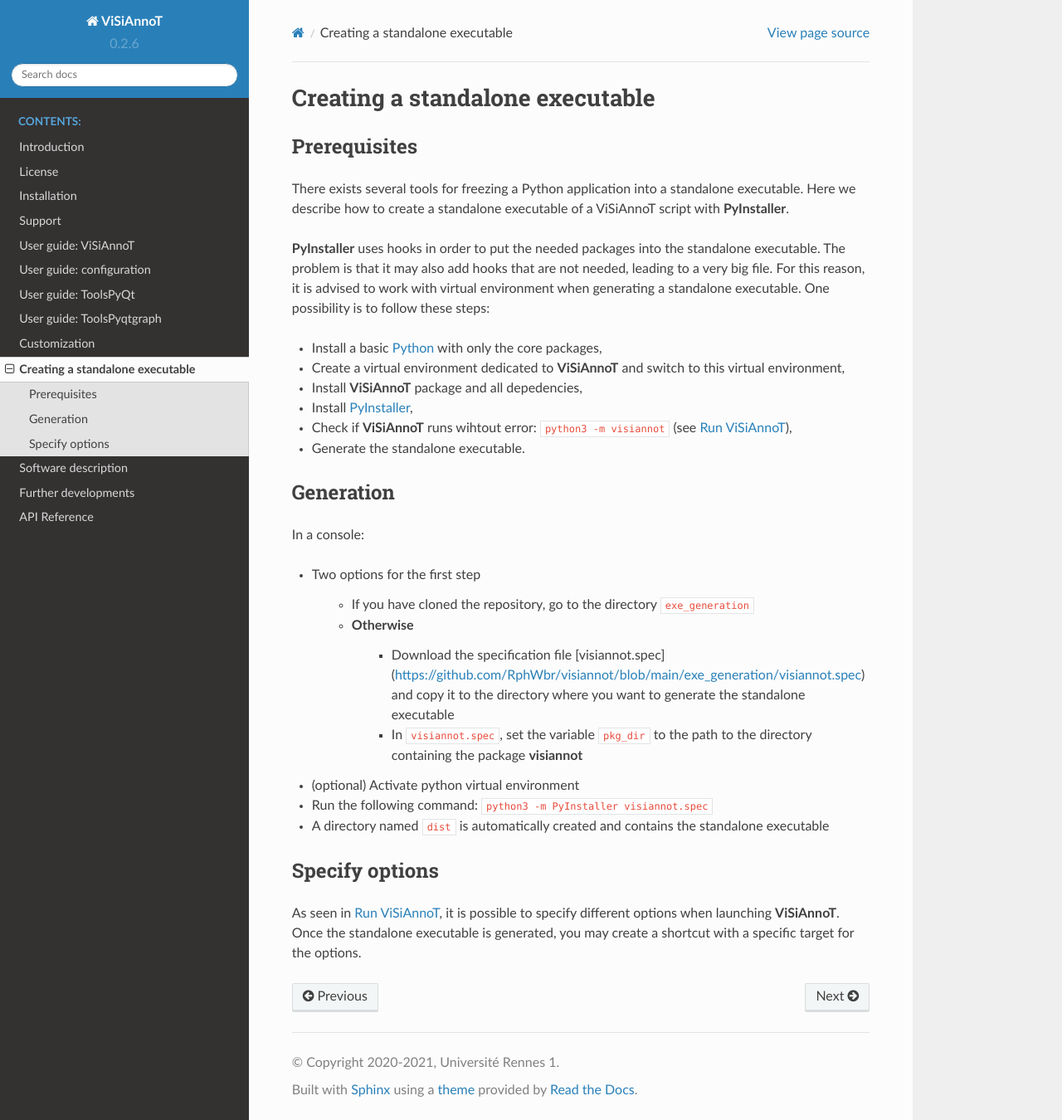
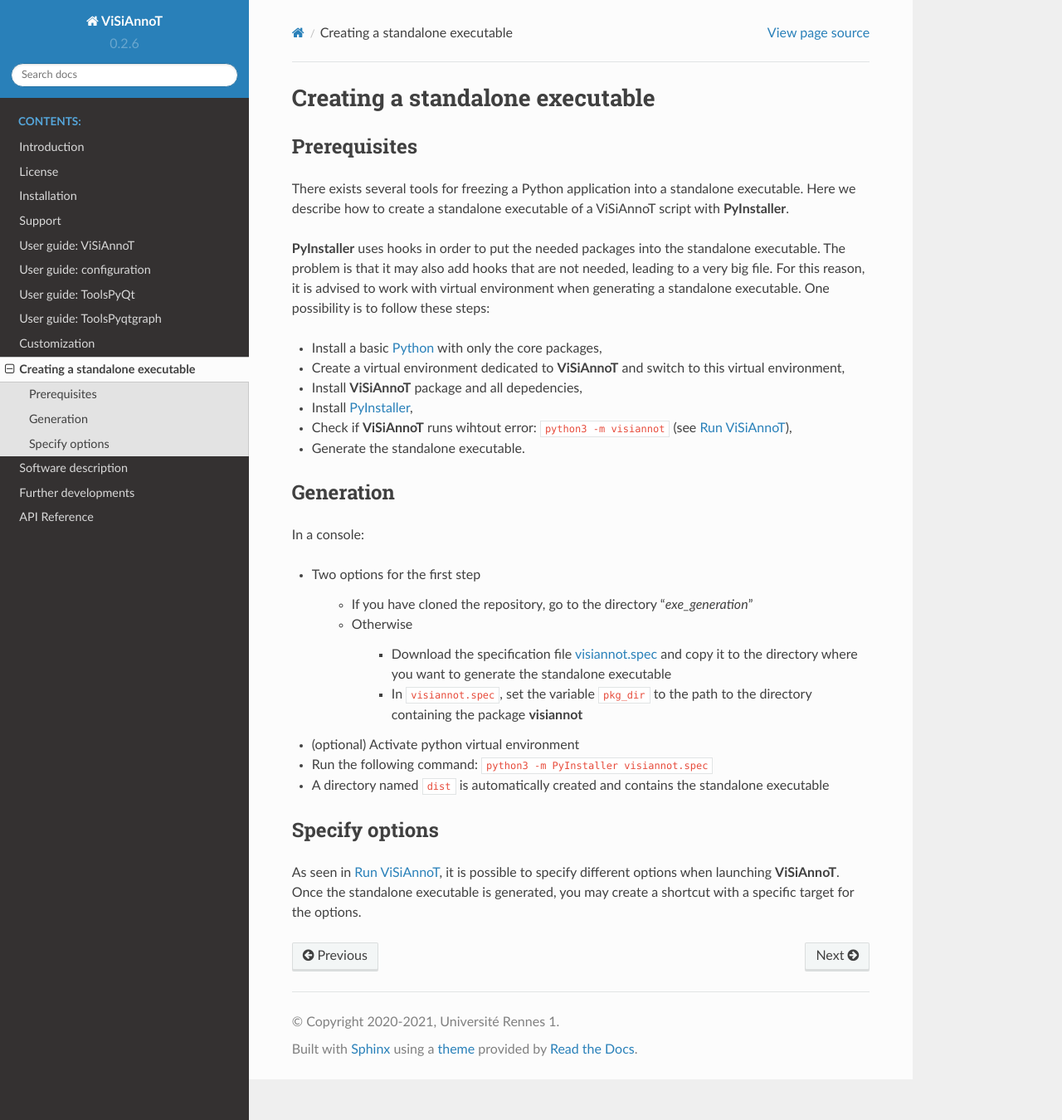
Before and after one commit to RphWbr/visiannot, a Sphinx documentation site: the page built from doc/source/exe.rst, in a window 1280 px wide and 1350 px high. Shown: the whole window at 83% size. Built offline with Sphinx 7.4.7 and the Read the Docs theme 2.0.0, drawn with Linux system fonts in a browser that asks for light colours; formulas are drawn with MathJax 3.

Commit message:
launcher - update documentation

```diff
--- a/doc/source/exe.rst
+++ b/doc/source/exe.rst
@@ -24,9 +24,10 @@
 
 * Two options for the first step
 
-    * If you have cloned the repository, go to the directory ``exe_generation``
+    * If you have cloned the repository, go to the directory "*exe_generation*"
     * Otherwise
-        * Download the specification file [visiannot.spec](https://github.com/RphWbr/visiannot/blob/main/exe_generation/visiannot.spec) and copy it to the directory where you want to generate the standalone executable
+
+        * Download the specification file `visiannot.spec <https://github.com/RphWbr/visiannot/blob/main/exe_generation/visiannot.spec>`_ and copy it to the directory where you want to generate the standalone executable
         * In ``visiannot.spec``, set the variable ``pkg_dir`` to the path to the directory containing the package **visiannot**
 * (optional) Activate python virtual environment
 * Run the following command: ``python3 -m PyInstaller visiannot.spec``
```
